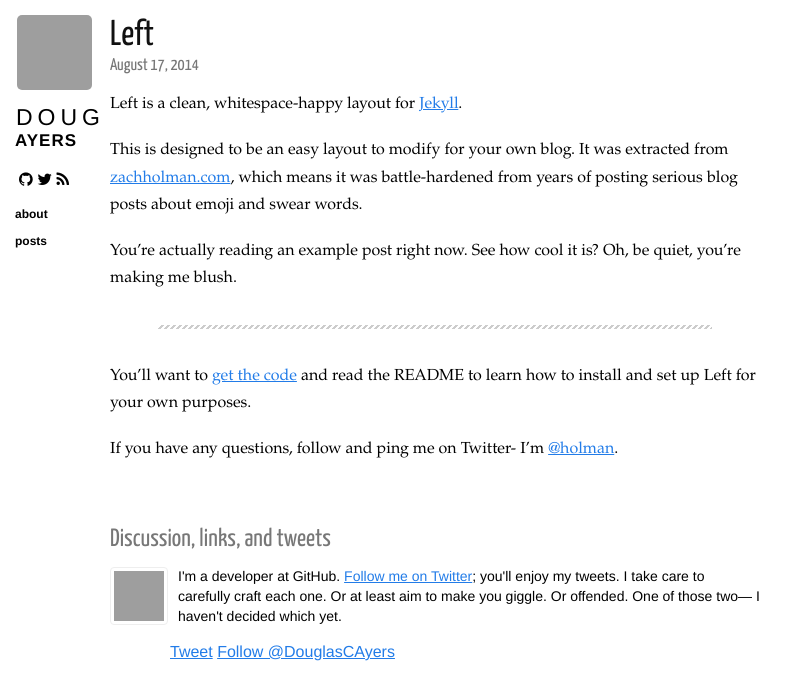
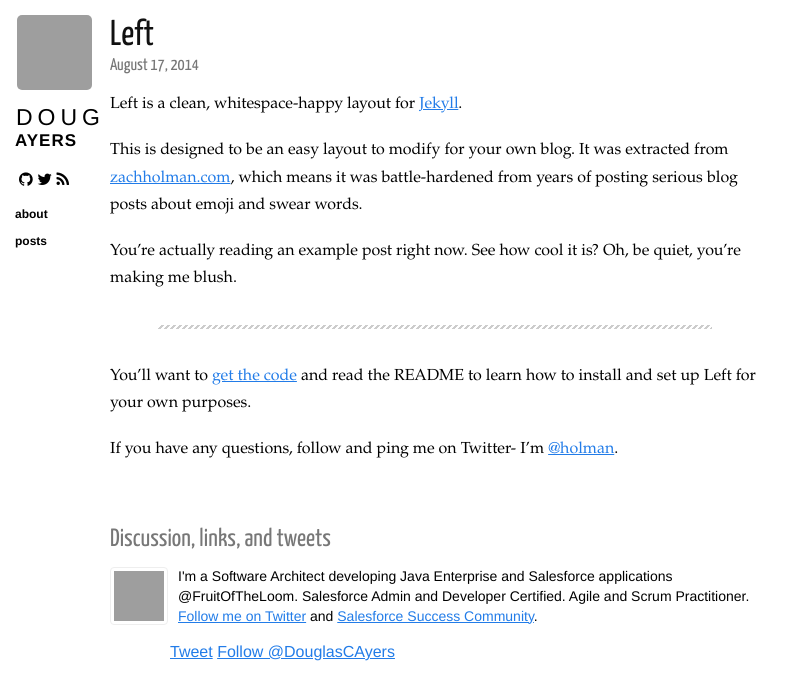
Before and after one commit to DouglasCAyers/douglascayers.github.io, a Jekyll site: the page built from _posts/2014-08-17-add-google-analytics-to-salesforce.markdown, in a window 1280 px wide, cut to the strip 0-700 px from the top of the page. Shown: the whole strip, without its empty margins (0-807 px from the left). Built offline with Jekyll 4.4.1, drawn with Linux system fonts in a browser that asks for light colours; nearby versions of some CDN libraries; Markdown is read by kramdown in place of the engine named in the settings; comment, search, counter and statistics services are not loaded; grey boxes are pictures that could not be loaded.

Commit message:
updated bio

```diff
--- a/_layouts/post.html
+++ b/_layouts/post.html
@@ -13,7 +13,6 @@
 
   {{ content }}
 
-  <!-- TODO: bio here -->
   <section class="meta">
     <h3>Discussion, links, and tweets</h3>
     <section class="copy">
@@ -22,9 +21,7 @@
       </a>
 
       <p>
-        I'm a developer at GitHub. <a href="https://twitter.com/{{ site.twitter }}" target="_blank">Follow me on Twitter</a>;
-        you'll enjoy my tweets. I take care to carefully craft each one. Or at least aim to make
-        you giggle. Or offended. One of those two&mdash; I haven't decided which yet.
+        I'm a Software Architect developing Java Enterprise and Salesforce applications @FruitOfTheLoom. Salesforce Admin and Developer Certified. Agile and Scrum Practitioner. <a href="https://twitter.com/{{ site.twitter }}" target="_blank">Follow me on Twitter</a> and <a href="https://success.salesforce.com/_ui/core/userprofile/UserProfilePage?u=00530000007qivG">Salesforce Success Community</a>.
       </p>
 
       <a href="http://twitter.com/share" class="twitter-share-button" data-count="none" data-via="{{ site.twitter }}">Tweet</a>
```
